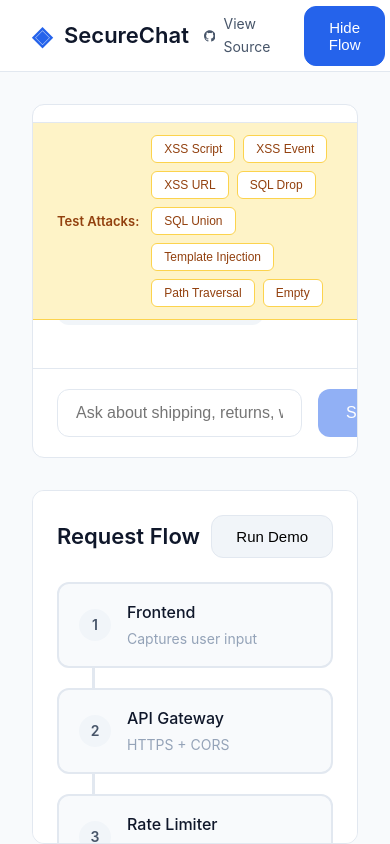
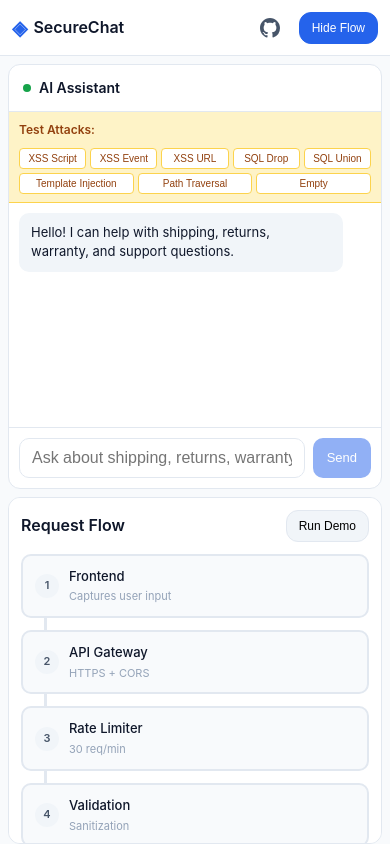
Before and after one commit to qusaismael/secure-chatbot-website, a React (Vite) app in the folder frontend/: page / in a window 390 px wide. Built offline with nearby package versions, Linux system fonts and the light colour scheme.

Commit message:
Add responsive mobile and tablet styles for App

```diff
--- a/frontend/src/App.css
+++ b/frontend/src/App.css
@@ -120,6 +120,7 @@
   min-width: 0;
 }
 
+/* Tablet */
 @media (max-width: 1000px) {
   .layout.split {
     flex-direction: column;
@@ -131,3 +132,91 @@
     height: 50%;
   }
 }
+
+/* Mobile */
+@media (max-width: 768px) {
+  .header {
+    padding: 0 16px;
+    height: 60px;
+  }
+
+  .logo {
+    font-size: 18px;
+    gap: 8px;
+  }
+
+  .logo-icon {
+    font-size: 22px;
+  }
+
+  .header-actions {
+    gap: 8px;
+  }
+
+  .github-link {
+    padding: 8px 10px;
+    font-size: 13px;
+  }
+
+  .github-link span {
+    display: none;
+  }
+
+  .github-icon {
+    width: 20px;
+    height: 20px;
+  }
+
+  .toggle-btn {
+    padding: 10px 14px;
+    font-size: 13px;
+  }
+
+  .main {
+    padding: 12px;
+  }
+
+  .layout {
+    gap: 12px;
+    height: calc(100vh - 84px);
+  }
+
+  .layout.split .chat-panel {
+    height: 55%;
+  }
+
+  .layout.split .architecture-panel {
+    height: 45%;
+  }
+}
+
+/* Small Mobile */
+@media (max-width: 480px) {
+  .header {
+    padding: 0 12px;
+    height: 56px;
+  }
+
+  .logo {
+    font-size: 16px;
+    gap: 6px;
+  }
+
+  .logo-icon {
+    font-size: 20px;
+  }
+
+  .toggle-btn {
+    padding: 8px 12px;
+    font-size: 12px;
+  }
+
+  .main {
+    padding: 8px;
+  }
+
+  .layout {
+    gap: 8px;
+    height: calc(100vh - 72px);
+  }
+}
--- a/frontend/src/components/ArchitectureViewer.css
+++ b/frontend/src/components/ArchitectureViewer.css
@@ -148,3 +148,106 @@
 .flow-line.done {
   background: var(--success);
 }
+
+/* Mobile Styles */
+@media (max-width: 768px) {
+  .architecture {
+    padding: 16px;
+  }
+
+  .architecture-header {
+    margin-bottom: 16px;
+  }
+
+  .architecture-header h2 {
+    font-size: 18px;
+  }
+
+  .architecture-header button {
+    padding: 10px 16px;
+    font-size: 13px;
+  }
+
+  .flow-node {
+    gap: 12px;
+    padding: 12px 14px;
+  }
+
+  .node-number {
+    width: 28px;
+    height: 28px;
+    font-size: 12px;
+  }
+
+  .node-name {
+    font-size: 14px;
+  }
+
+  .node-desc {
+    font-size: 12px;
+  }
+
+  .done-indicator,
+  .error-indicator {
+    width: 22px;
+    height: 22px;
+    font-size: 11px;
+  }
+
+  .flow-line {
+    height: 14px;
+    margin-left: 27px;
+  }
+}
+
+/* Small Mobile */
+@media (max-width: 480px) {
+  .architecture {
+    padding: 12px;
+  }
+
+  .architecture-header {
+    margin-bottom: 12px;
+  }
+
+  .architecture-header h2 {
+    font-size: 16px;
+  }
+
+  .architecture-header button {
+    padding: 8px 12px;
+    font-size: 12px;
+  }
+
+  .flow-node {
+    gap: 10px;
+    padding: 10px 12px;
+    border-radius: 10px;
+  }
+
+  .node-number {
+    width: 24px;
+    height: 24px;
+    font-size: 11px;
+  }
+
+  .node-name {
+    font-size: 13px;
+  }
+
+  .node-desc {
+    font-size: 11px;
+  }
+
+  .done-indicator,
+  .error-indicator {
+    width: 20px;
+    height: 20px;
+    font-size: 10px;
+  }
+
+  .flow-line {
+    height: 12px;
+    margin-left: 23px;
+  }
+}
--- a/frontend/src/components/Chat.css
+++ b/frontend/src/components/Chat.css
@@ -194,3 +194,144 @@
   opacity: 0.5;
   cursor: not-allowed;
 }
+
+/* Mobile Styles */
+@media (max-width: 768px) {
+  .chat-header {
+    padding: 14px 16px;
+    font-size: 15px;
+    gap: 8px;
+  }
+
+  .status-dot {
+    width: 8px;
+    height: 8px;
+  }
+
+  .test-panel {
+    flex-direction: column;
+    align-items: flex-start;
+    gap: 8px;
+    padding: 10px 12px;
+  }
+
+  .test-label {
+    font-size: 12px;
+  }
+
+  .test-buttons {
+    gap: 6px;
+    width: 100%;
+  }
+
+  .test-btn {
+    padding: 5px 8px;
+    font-size: 11px;
+    flex: 1;
+    min-width: fit-content;
+    text-align: center;
+  }
+
+  .messages {
+    padding: 14px;
+    gap: 14px;
+  }
+
+  .message {
+    max-width: 88%;
+  }
+
+  .message-content {
+    padding: 12px 14px;
+    font-size: 14px;
+    line-height: 1.5;
+  }
+
+  .failed-badge {
+    margin-top: 8px;
+    padding: 4px 8px;
+    font-size: 11px;
+  }
+
+  .message-meta {
+    font-size: 11px;
+  }
+
+  .message-content.loading {
+    padding: 14px;
+  }
+
+  .message-content.loading span {
+    width: 6px;
+    height: 6px;
+  }
+
+  .input-area {
+    gap: 10px;
+    padding: 12px;
+  }
+
+  .input-area input {
+    padding: 12px 14px;
+    font-size: 15px;
+  }
+
+  .input-area button {
+    padding: 12px 18px;
+    font-size: 14px;
+  }
+}
+
+/* Small Mobile */
+@media (max-width: 480px) {
+  .chat-header {
+    padding: 12px 14px;
+    font-size: 14px;
+  }
+
+  .test-panel {
+    padding: 8px 10px;
+  }
+
+  .test-buttons {
+    gap: 4px;
+  }
+
+  .test-btn {
+    padding: 4px 6px;
+    font-size: 10px;
+    border-radius: 4px;
+  }
+
+  .messages {
+    padding: 10px;
+    gap: 12px;
+  }
+
+  .message {
+    max-width: 92%;
+  }
+
+  .message-content {
+    padding: 10px 12px;
+    font-size: 13px;
+    border-radius: 10px;
+  }
+
+  .input-area {
+    gap: 8px;
+    padding: 10px;
+  }
+
+  .input-area input {
+    padding: 10px 12px;
+    font-size: 14px;
+    border-radius: 10px;
+  }
+
+  .input-area button {
+    padding: 10px 14px;
+    font-size: 13px;
+    border-radius: 10px;
+  }
+}
--- a/frontend/src/index.css
+++ b/frontend/src/index.css
@@ -45,3 +45,36 @@ body {
   background: var(--border);
   border-radius: 4px;
 }
+
+/* Mobile touch optimizations */
+@media (max-width: 768px) {
+  body {
+    font-size: 15px;
+    -webkit-tap-highlight-color: transparent;
+    touch-action: manipulation;
+  }
+
+  ::-webkit-scrollbar {
+    width: 4px;
+  }
+
+  /* Prevent zoom on input focus for iOS */
+  input, textarea, select {
+    font-size: 16px !important;
+  }
+
+  /* Smooth scrolling for mobile */
+  * {
+    -webkit-overflow-scrolling: touch;
+  }
+}
+
+@media (max-width: 480px) {
+  body {
+    font-size: 14px;
+  }
+
+  ::-webkit-scrollbar {
+    width: 3px;
+  }
+}
```
